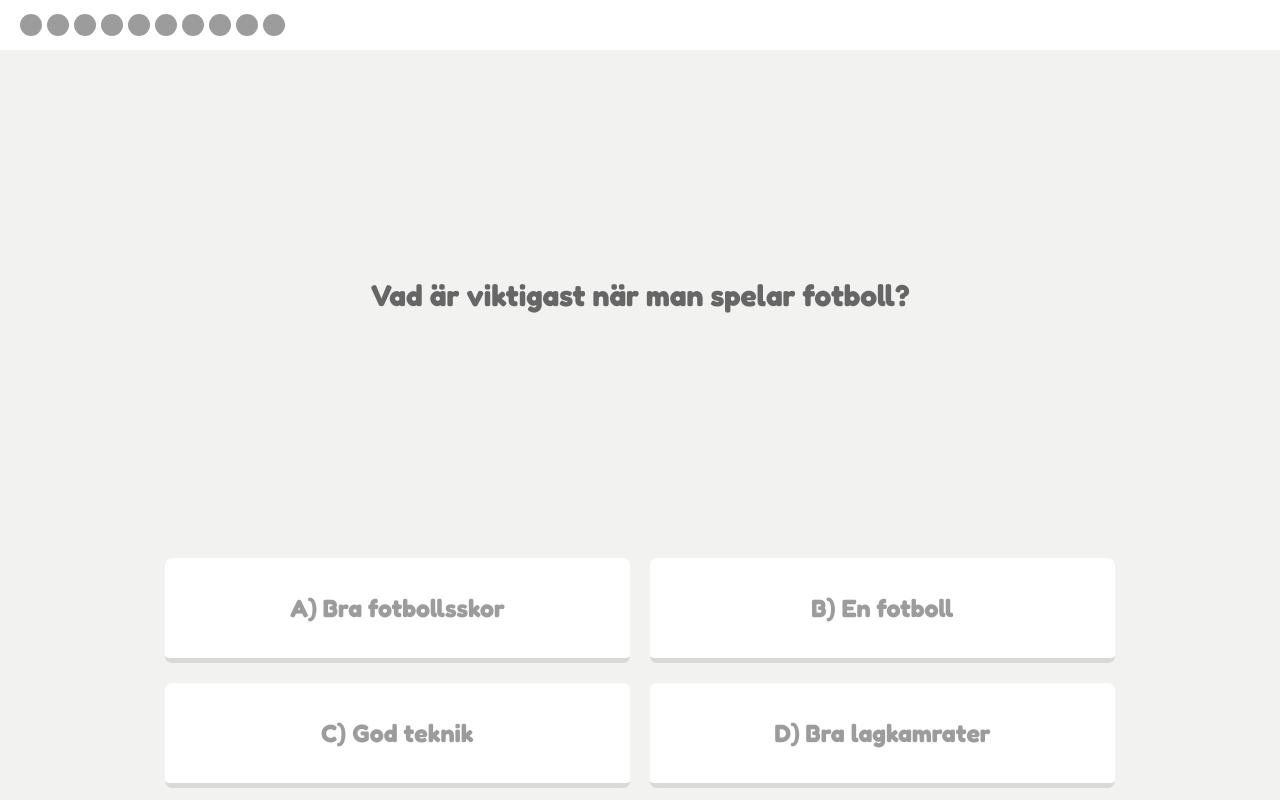
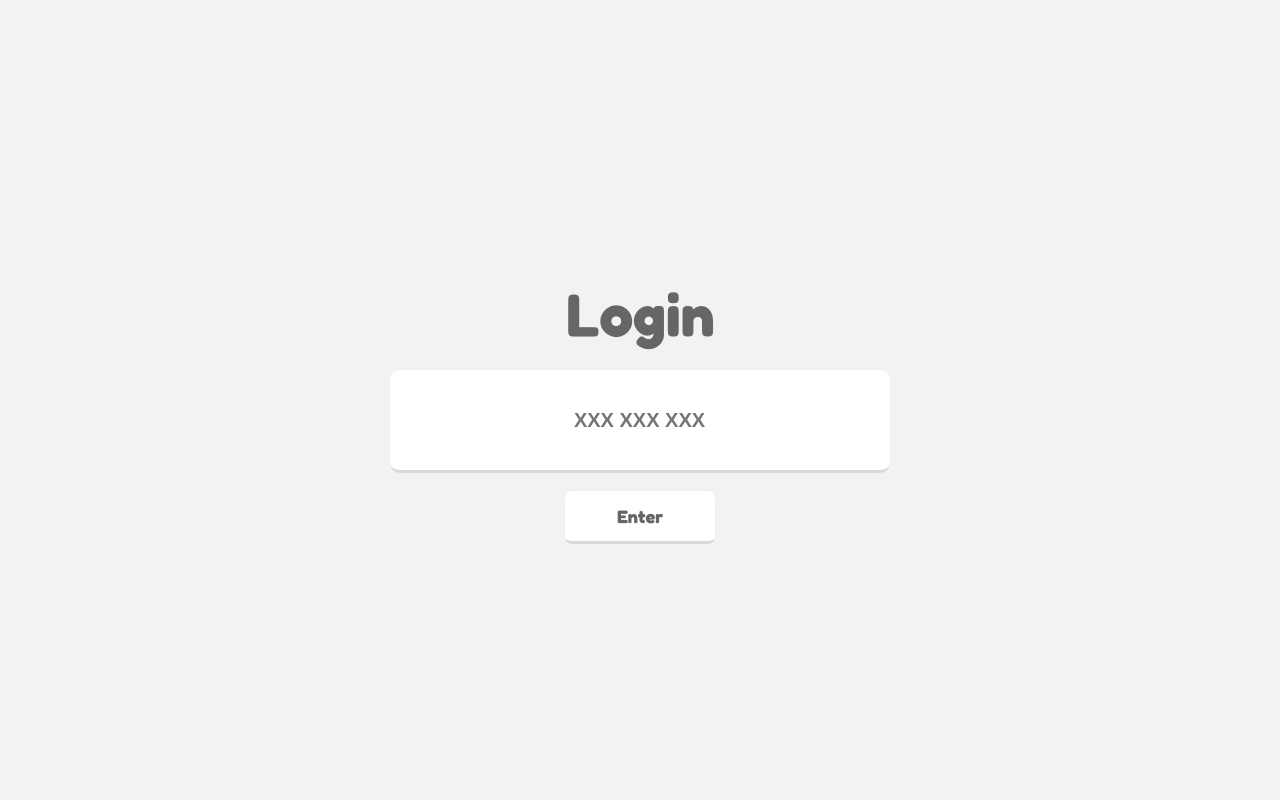
Before and after one commit to fluffyshark/client-school-app, a React (Create React App) app: page / in a window 1280 px wide. Built offline with nearby package versions, Linux system fonts and the light colour scheme.

Commit message:
Login - Styled login and added qr code functionality.

```diff
--- a/src/App.tsx
+++ b/src/App.tsx
@@ -24,8 +24,9 @@ function App() {
     <BrowserRouter>
       <AuthContextProvider>
         <Routes>
-          <Route path="/login" element={<Login getUserCredentials={getUserCredentials} />} />
-          <Route path="/" element={<Quiz />} />
+          <Route path="/" element={<Login getUserCredentials={getUserCredentials} />} />
+          <Route path="/login/:paramusername" element={<Login getUserCredentials={getUserCredentials} />} />
+          <Route path="/quiz" element={<Quiz />} />
         </Routes>
       </AuthContextProvider>
     </BrowserRouter>
--- a/src/components/navbar/Navbar.tsx
+++ b/src/components/navbar/Navbar.tsx
@@ -1,18 +1,22 @@
-import React from 'react'
+import React, { useState } from 'react'
 import "./navbar.scss"
 import { lasforstaelse2 } from "../../pages/quiz/questions/questions"
 
 type Props = {
     setQuizOrder: any
+    quizTracker: string[]
 }
 
-const Navbar = ({ setQuizOrder }: Props) => {
+const Navbar = ({ setQuizOrder, quizTracker }: Props) => {
+
     return (
         <div className='navbar'>
 
             <div className="left">
                 {lasforstaelse2.map((question, i) => {
-                    return <div key={i} className="progressCicle" onClick={() => setQuizOrder(i)}></div>
+                    return <div key={i} className="progressCicle" onClick={() => setQuizOrder(i)}>
+                        {quizTracker[i] !== "" && <div className="progressCicleDot"></div>}
+                    </div>
                 })}
 
             </div>
--- a/src/components/navbar/navbar.scss
+++ b/src/components/navbar/navbar.scss
@@ -25,6 +25,16 @@
             height: 22px;
             border-radius: 100%;
             background-color: #9c9c9c;
+            @include flex(center, center, row);
+
+            .progressCicleDot {
+                width: 16px;
+                height: 16px;
+                background-color: white;
+                border-radius: 100%;
+
+
+            }
         }
     }
 
--- a/src/pages/login/Login.tsx
+++ b/src/pages/login/Login.tsx
@@ -71,7 +71,7 @@ const Login: React.FC<Props> = ({ getUserCredentials }) => {
             dispatch({ type: "LOGIN_SUCCESS", payload: res.data })
 
             console.log("LOGGED IN")
-            navigate("/loadinguser")
+            navigate("/quiz")
 
         } catch (err: any) {
             dispatch({ type: "LOGIN_FAILURE", payload: err.response.data })
--- a/src/pages/login/login.scss
+++ b/src/pages/login/login.scss
@@ -10,11 +10,83 @@
 .login {
     width: 100%;
     height: 100vh;
-    background-color: black;
+    display: flex;
+    align-items: center;
+    justify-content: center;
+    flex-direction: column;
+    gap: 20px;
+    overflow: hidden;
+    position: relative;
+    background-color: #f2f2f1;
 
-    .buttonBox {
-        width: 100px;
-        height: 50px;
-        background-color: white;
+
+    p {
+        color: #666666;
+        font-family: "Fredoka", sans-serif;
+        font-size: 60px;
+        font-weight: bold;
+        margin: 0;
+        z-index: 1;
+    }
+
+    img {
+        width: 100%;
+        height: 100%;
+        z-index: 1;
+        position: absolute;
     }
 }
+
+
+.inputbox {
+    width: 500px;
+    height: 100px;
+    background-color: white;
+    border-radius: 10px;
+    border-bottom: 3px solid #d9d9d9;
+    z-index: 2;
+
+    input {
+        width: 99%;
+        height: 100%;
+        color: #90929e;
+        background-color: transparent;
+        border: none;
+        text-align: center;
+        font-size: 20px;
+        font-weight: bold;
+    }
+
+    input:focus {
+        outline: none;
+    }
+
+
+}
+
+.buttonBox {
+    width: 150px;
+    height: 50px;
+    background-size: cover;
+    background-repeat: no-repeat;
+    background-position: bottom;
+    cursor: pointer;
+    z-index: 1;
+
+    p {
+        color: #666666;
+        font-weight: bold;
+        margin: 0;
+        font-size: 18px;
+        display: flex;
+        justify-content: center;
+        align-items: center;
+        height: 100%;
+        margin-top: -2px;
+        background-color: white;
+        border-radius: 7px;
+        border-bottom: 3px solid #d9d9d9;
+    }
+
+
+}
--- a/src/pages/quiz/Quiz.tsx
+++ b/src/pages/quiz/Quiz.tsx
@@ -10,6 +10,7 @@ type Props = {}
 const Quiz = (props: Props) => {
 
     const [quizOrder, setQuizOrder] = useState(0)
+    const [quizTracker, setQuizTracker] = useState<string[]>(["", "", "", "", "", "", "", "", "", "",]);
     const [studnetAnswers, setStudentAnswers] = useState([
         { nr: 0, question: `${lasforstaelse2[0].question}`, answer1: "", answer2: "", points: 0 },
         { nr: 1, question: `${lasforstaelse2[1].question}`, answer1: "", answer2: "" },
@@ -31,19 +32,19 @@ const Quiz = (props: Props) => {
 
     return (
         <div className='quiz'>
-            <Navbar setQuizOrder={setQuizOrder} />
+            <Navbar setQuizOrder={setQuizOrder} quizTracker={quizTracker} />
             {/* <img src={mall} alt="" /> */}
             <div className="mainContent">
 
                 {lasforstaelse2.map((quiz_question, i) => {
                     if (quiz_question.type === "answerAlt") {
                         if (quizOrder === quiz_question.order) {
-                            return <AnswerAllt key={i} quiz_question={quiz_question} setStudentAnswers={setStudentAnswers} studnetAnswers={studnetAnswers} quizOrder={quizOrder} setQuizOrder={setQuizOrder} />
+                            return <AnswerAllt key={i} quiz_question={quiz_question} setStudentAnswers={setStudentAnswers} studnetAnswers={studnetAnswers} quizOrder={quizOrder} setQuizOrder={setQuizOrder} setQuizTracker={setQuizTracker} />
                         }
 
                     } else if (quiz_question.type === "textarea") {
                         if (quizOrder === quiz_question.order) {
-                            return <TwoTextAresForms key={i} quiz_question={quiz_question} setStudentAnswers={setStudentAnswers} studnetAnswers={studnetAnswers} quizOrder={quizOrder} setQuizOrder={setQuizOrder} />
+                            return <TwoTextAresForms key={i} quiz_question={quiz_question} setStudentAnswers={setStudentAnswers} studnetAnswers={studnetAnswers} quizOrder={quizOrder} setQuizOrder={setQuizOrder} setQuizTracker={setQuizTracker} />
                         }
                     }
 
--- a/src/pages/quiz/components/AnswerAllt.tsx
+++ b/src/pages/quiz/components/AnswerAllt.tsx
@@ -10,9 +10,10 @@ type Props = {
     studnetAnswers: any
     quizOrder: number
     setQuizOrder: any
+    setQuizTracker: any
 }
 
-const AnswerAllt = ({ quiz_question, setStudentAnswers, studnetAnswers, quizOrder, setQuizOrder }: Props) => {
+const AnswerAllt = ({ quiz_question, setStudentAnswers, studnetAnswers, quizOrder, setQuizOrder, setQuizTracker }: Props) => {
 
     function clickedOnAlt(answer: string, order: number) {
         const updatedAnswers = [...studnetAnswers];
@@ -20,7 +21,14 @@ const AnswerAllt = ({ quiz_question, setStudentAnswers, studnetAnswers, quizOrde
         if (lasforstaelse2[order].correct === answer) { updatedAnswers[order].points = 1; } else { updatedAnswers[order].points = 0; }
         setStudentAnswers(updatedAnswers);
 
+        setQuizTracker((prevState: string[]) => {
+            const updatedQuizTracker = [...prevState]; // Create a copy of the original array
+            updatedQuizTracker[quizOrder] = "done"; // Set the element at index 2 to "done"
+            return updatedQuizTracker; // Return the updated array
+        });
+
         setQuizOrder(quizOrder + 1)
+
 
 
         setTimeout(() => {
--- a/src/pages/quiz/components/TwoTextAresForms.tsx
+++ b/src/pages/quiz/components/TwoTextAresForms.tsx
@@ -13,9 +13,10 @@ interface Props {
     studnetAnswers: any
     quizOrder: number
     setQuizOrder: any
+    setQuizTracker: any
 }
 
-const TwoTextAresForms = ({ quiz_question, setStudentAnswers, studnetAnswers, quizOrder, setQuizOrder }: Props) => {
+const TwoTextAresForms = ({ quiz_question, setStudentAnswers, studnetAnswers, quizOrder, setQuizOrder, setQuizTracker }: Props) => {
 
     const [formData, setFormData] = useState<FormState>({
         field1: '',
@@ -38,6 +39,12 @@ const TwoTextAresForms = ({ quiz_question, setStudentAnswers, studnetAnswers, qu
         updatedAnswers[quizOrder].answer1 = formData.field1;
         updatedAnswers[quizOrder].answer2 = formData.field2;
         setStudentAnswers(updatedAnswers);
+
+        setQuizTracker((prevState: string[]) => {
+            const updatedQuizTracker = [...prevState]; // Create a copy of the original array
+            updatedQuizTracker[quizOrder] = "done"; // Set the element at index 2 to "done"
+            return updatedQuizTracker; // Return the updated array
+        });
 
         setQuizOrder(quizOrder + 1)
 
```
